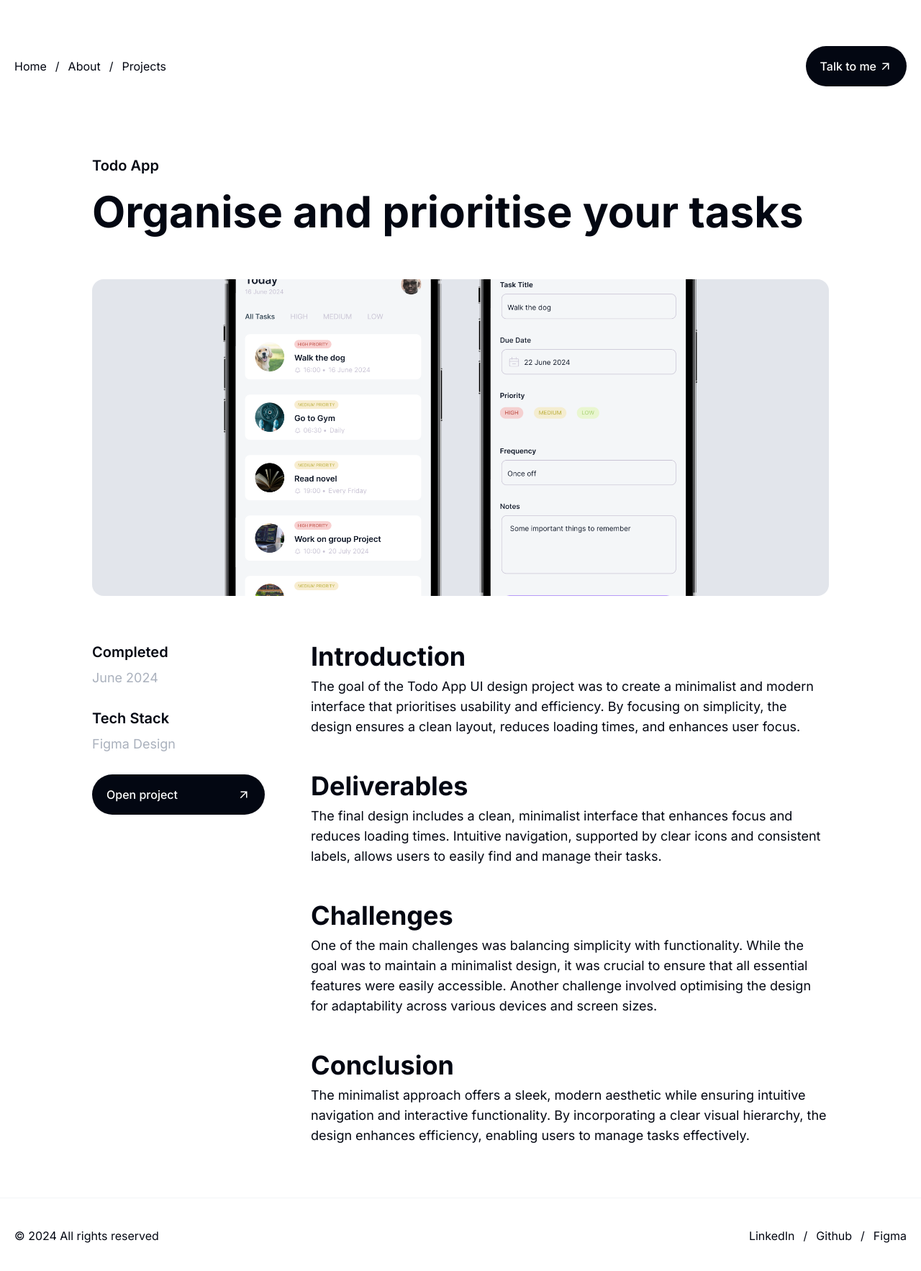
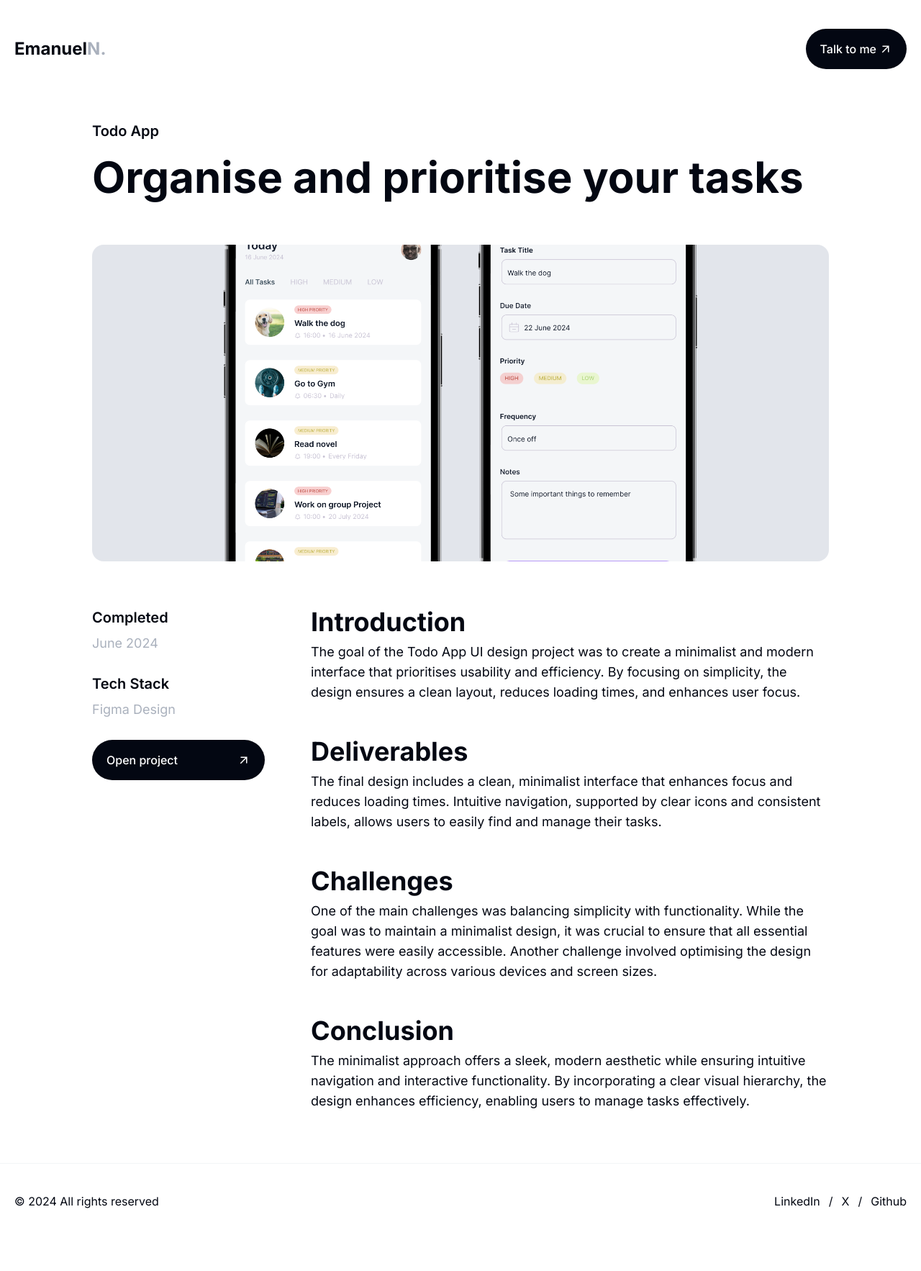
Before and after one commit to emanuelnakeng/portfolio, a React (Create React App) app: page /project/1 in a window 1280 px wide. Shown: the top 1766 px of the page at 72% size. After the commit the page ends 1721 px from the top, so only its background shows below. Built offline with nearby package versions, Linux system fonts and the light colour scheme.

Commit message:
Refined appearance

```diff
--- a/src/components/common/Button.js
+++ b/src/components/common/Button.js
@@ -8,6 +8,7 @@ function Button({ to, label, styles, newTab, onClick }) {
 			onClick={onClick}
 			target={newTab ? '_blank' : ''}
 			className={`rounded-full  ${styles} transition ease-in-out delay-200 flex px-5 py-4 justify-between items-center`}
+			preventScrollReset={true}
 		>
 			<p className='font-medium text-base hover:underline underline-offset-2 pr-1'>
 				{label}
--- a/src/components/common/MenuLinks.js
+++ /dev/null
@@ -1,27 +0,0 @@
-function MenuLinks({ color, links, newTab }) {
-	return (
-		<ul className='flex'>
-			{links.map((linkItem, index) => {
-				return (
-					<li
-						key={index + '_'}
-						className={`inline-flex ${color} font-normal text-sm sm:text-base text-dark-clr hover:text-dark-clr`}
-					>
-						<a
-							className='hover:underline hover:underline-offset-2 '
-							target={newTab ? '_blank' : ''}
-							href={linkItem.link}
-							rel='noreferrer'
-						>
-							{linkItem.name}{' '}
-						</a>
-						{index !== links.length - 1 && (
-							<p className='px-3'>/</p>
-						)}
-					</li>
-				);
-			})}
-		</ul>
-	);
-}
-export default MenuLinks;
--- a/src/components/common/ScreenWrap.js
+++ b/src/components/common/ScreenWrap.js
@@ -1,6 +1,7 @@
 import Button from './Button';
-import MenuLinks from './MenuLinks';
 import data from '../../utils/data';
+import SocialLinks from './SocialLinks';
+import { Link } from 'react-router-dom';
 
 function ScreenWrap({ children }) {
 	const currentYear = new Date().getFullYear();
@@ -8,8 +9,13 @@ function ScreenWrap({ children }) {
 	return (
 		<>
 			<header className='bg-white'>
-				<div className='container mx-auto w-full py-16 flex justify-between items-center px-5'>
-					<MenuLinks color='text-dark-clr' links={data.navigation} />
+				<div className='container mx-auto w-full py-10 flex justify-between items-center px-5'>
+					<Link
+						className='font-bold text-xl sm:text-2xl text-dark-clr'
+						to='/'
+					>
+						Emanuel<span className='text-light-clr'>N.</span>
+					</Link>
 					<div>
 						<Button
 							styles='bg-dark-clr text-white'
@@ -25,7 +31,11 @@ function ScreenWrap({ children }) {
 				<h4 className='font-normal text-dark-clr text-sm sm:text-base'>
 					&copy; {currentYear} All rights reserved
 				</h4>
-				<MenuLinks color='text-dark-clr' links={data.socials} newTab />
+				<SocialLinks
+					color='text-dark-clr'
+					links={data.socials}
+					newTab
+				/>
 			</footer>
 		</>
 	);
--- a/src/components/common/SingleProject.js
+++ b/src/components/common/SingleProject.js
@@ -7,6 +7,7 @@ function SingleProject({ props }) {
 			<Link
 				className='h-auto hover:opacity-100 opacity-90 transition duration-200 ease-in-out '
 				to={`/project/${props.id}`}
+				onClick={() => window.scrollTo(0, 0)}
 			>
 				<img
 					src={props.featuredImage}
--- /dev/null
+++ b/src/components/common/SocialLinks.js
@@ -0,0 +1,27 @@
+function SocialLinks({ color, links, newTab }) {
+	return (
+		<ul className='flex'>
+			{links.map((socialItem, index) => {
+				return (
+					<li
+						key={index + '_'}
+						className={`inline-flex ${color} font-normal text-sm sm:text-base text-dark-clr`}
+					>
+						<a
+							target={newTab ? '_blank' : ''}
+							className='hover:underline hover:underline-offset-2 '
+							href={socialItem.link}
+							rel='noreferrer'
+						>
+							{socialItem.name}{' '}
+						</a>
+						{index !== links.length - 1 && (
+							<p className='px-3'>/</p>
+						)}
+					</li>
+				);
+			})}
+		</ul>
+	);
+}
+export default SocialLinks;
--- a/src/pages/Home.js
+++ b/src/pages/Home.js
@@ -2,6 +2,7 @@ import Button from '../components/common/Button';
 import ScreenWrap from '../components/common/ScreenWrap';
 import SingleProject from '../components/common/SingleProject';
 import data from '../utils/data';
+import { scrollTo, getRandomArrayItems } from '../utils/helpers';
 import {
 	CiPalette,
 	CiMobile1,
@@ -10,27 +11,15 @@ import {
 } from 'react-icons/ci';
 
 function Home() {
-	const scrollTo = id => {
-		const element = document.getElementById(id);
-		element?.scrollIntoView({
-			behavior: 'smooth',
-		});
-	};
-
-	const getRandomArrayItems = (arr, items) => {
-		const shuffled = arr.sort(() => 0.5 - Math.random());
-		return shuffled.slice(0, items);
-	};
-
 	const randomProjects = getRandomArrayItems(data.projects, 4);
 
 	return (
-		<ScreenWrap scrollTo={scrollTo}>
+		<ScreenWrap>
 			<section className='container mx-auto px-5 flex flex-col gap-8 py-16'>
 				<h3 className='text-xl font-semibold text-dark-clr'>
-					Hello! I'm Emanuel.
+					Hello! I'm a Software Developer.
 				</h3>
-				<h1 className='font-bold text-6xl sm:text-8xl text-dark-clr sm:w-11/12'>
+				<h1 className='font-bold text-6xl sm:text-8xl text-dark-clr lg:w-11/12'>
 					Building efficient solutions with quality code and{' '}
 					<span className='text-light-clr'>creative solutions</span>
 				</h1>
@@ -55,7 +44,7 @@ function Home() {
 				<h2 className='font-bold text-4xl sm:text-6xl text-dark-clr'>
 					Discover my popular work
 				</h2>
-				<div className='grid grid-cols-1 sm:grid-cols-2 gap-16 pt-8'>
+				<div className='grid grid-cols-1 md:grid-cols-2 gap-16 pt-8'>
 					{randomProjects.map(project => (
 						<SingleProject props={project} key={project.id} />
 					))}
--- a/src/pages/ProjectDetails.js
+++ b/src/pages/ProjectDetails.js
@@ -9,7 +9,7 @@ function ProjectDetails() {
 
 	return (
 		<ScreenWrap>
-			<section className='container md:max-w-5xl  mx-auto px-5 lg:px-0 flex flex-col gap-5 py-8'>
+			<section className='container lg:max-w-5xl  mx-auto px-5 lg:px-0 flex flex-col gap-5 py-8'>
 				<h3 className='text-xl font-semibold text-dark-clr'>
 					{project.projectName}
 				</h3>
@@ -17,14 +17,14 @@ function ProjectDetails() {
 					{project.shortDescription}
 				</h2>
 			</section>
-			<section className='container md:max-w-5xl mx-auto px-5 lg:px-0 py-8 '>
+			<section className='container lg:max-w-5xl mx-auto px-5 lg:px-0 py-8 '>
 				<img
 					src={project.featuredImage}
 					alt={project.projectName}
 					className='object-cover rounded-2xl hover:cursor-pointer w-full h-[55vh] overflow-clip'
 				/>
 			</section>
-			<section className='container md:max-w-5xl  mx-auto px-5 lg:px-0 flex flex-col md:flex-row gap-16 pt-8 pb-16 '>
+			<section className='container lg:max-w-5xl  mx-auto px-5 lg:px-0 flex flex-col md:flex-row gap-16 pt-8 pb-16 '>
 				<div className='w-full md:w-3/12 flex flex-col gap-5'>
 					<div>
 						<h3 className='text-xl font-semibold text-dark-clr'>
--- a/src/utils/data.js
+++ b/src/utils/data.js
@@ -4,13 +4,13 @@ const data = {
 			name: 'LinkedIn',
 			link: 'https://www.linkedin.com/in/emanuel-nakeng',
 		},
+		{ name: 'X', link: 'https://x.com/emanuel_nakeng' },
 		{ name: 'Github', link: 'https://github.com/emanuelnakeng/' },
-		{ name: 'Figma', link: 'https://www.figma.com/@emanuelnakeng' },
 	],
 	navigation: [
-		{ name: 'Home', link: '/' },
-		{ name: 'About', link: 'http://localhost:3000/#about' },
-		{ name: 'Projects', link: '#projects' },
+		{ name: 'Home', link: '/', internal: true },
+		{ name: 'About', link: 'about', internal: true },
+		{ name: 'Projects', link: 'projects', internal: true },
 	],
 	projects: [
 		{
--- /dev/null
+++ b/src/utils/helpers.js
@@ -0,0 +1,13 @@
+const scrollTo = id => {
+	const element = document.getElementById(id);
+	element?.scrollIntoView({
+		behavior: 'smooth',
+	});
+};
+
+const getRandomArrayItems = (arr, items) => {
+	const shuffled = arr.sort(() => 0.5 - Math.random());
+	return shuffled.slice(0, items);
+};
+
+export { scrollTo, getRandomArrayItems };
```
